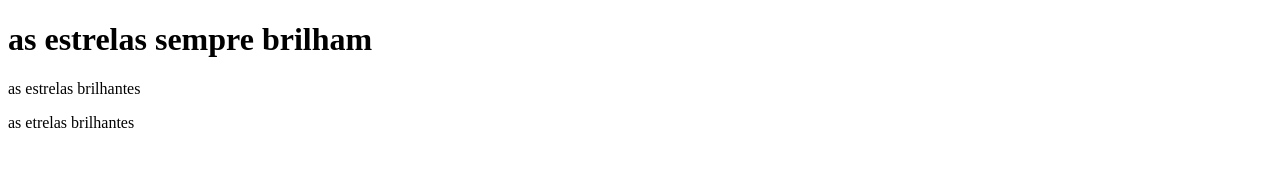
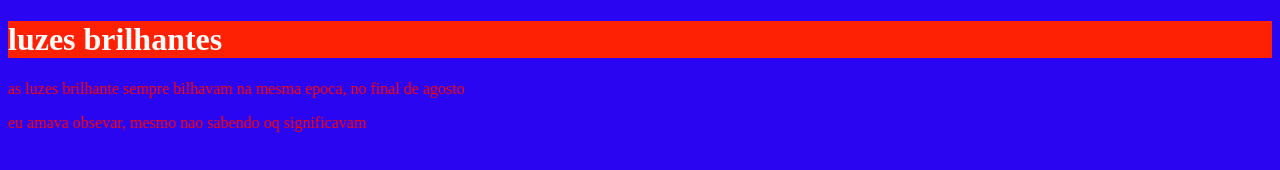
Before and after one commit to Julia141c/1C-Ivanete2024, a plain HTML site: page index.html in a window 1280 px wide. Drawn offline with Linux system fonts and the light colour scheme.

Commit message:
Add files via upload

```diff
--- a/index.html
+++ b/index.html
@@ -4,11 +4,13 @@
     <meta charset="UTF-8">
     <meta name="viewport" content="width=device-width, initial-scale=1.0">
     <title>Document</title>
+    <link rel="stylesheet" href="style.css"/>
 </head>
 <body>
-    <h1>as estrelas sempre brilham</h1>
-    <p>as estrelas brilhantes</p>
-    <p>as etrelas brilhantes</p>
-
+    <div class="tit">
+        <h1>luzes brilhantes</h1>
+    </div>
+    <p>as luzes brilhante sempre bilhavam na mesma epoca, no final de agosto</p>
+    <p>eu amava obsevar, mesmo nao sabendo oq significavam</p>
 </body>
 </html>
--- /dev/null
+++ b/style.css
@@ -0,0 +1,9 @@
+body{
+color: red ;
+background: rgb(41, 5, 241);
+
+}
+.tit{
+    color: rgb(252, 252, 252) ;
+    background: rgb(255, 33, 4);
+}
```
